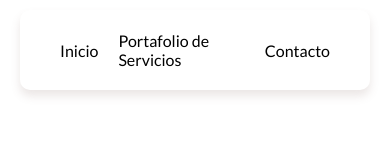
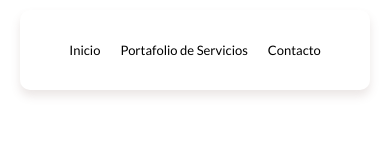
Before and after one commit to juancaraballo28/ES-Page, a plain HTML site: page index.html in a window 390 px wide. Shown: the top 167 px of the page. Drawn offline with Linux system fonts and the light colour scheme.

Commit message:
Nuevo tamaño de letra 425px media query

```diff
--- a/css/styles.css
+++ b/css/styles.css
@@ -135,6 +135,9 @@ body{
     .header{
         padding: 0 30px;
     }
+    .header a{
+        font-size: small;
+    }
     h1{
         font-size: 35px;
     }
```
